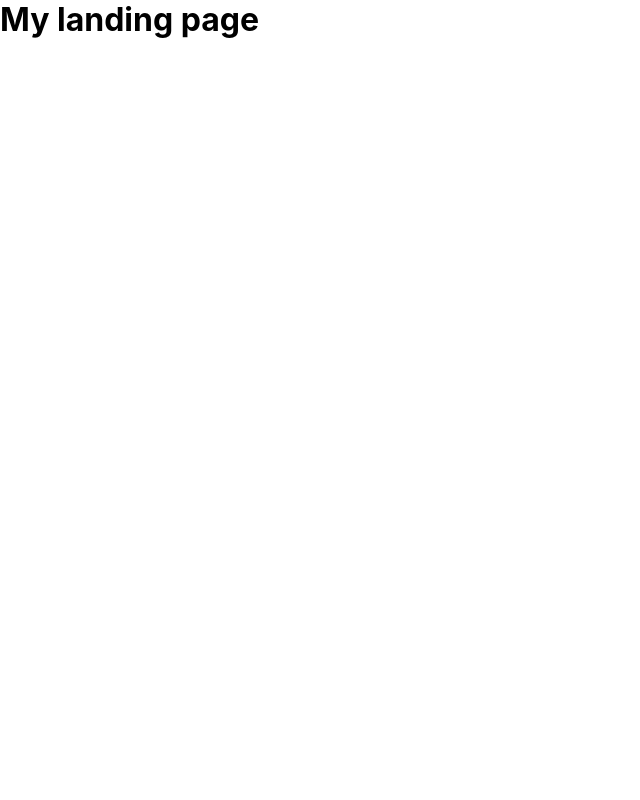
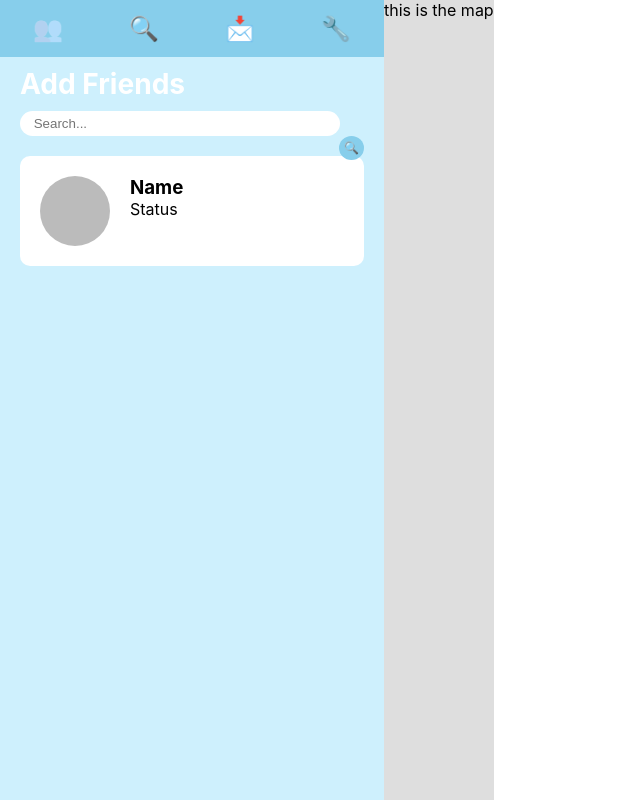
Before and after one commit to csesoc/trainee-7-23t2, a React (Create React App) app in the folder client/: page / in a window 1280 px wide. Shown: the whole page, without its empty margins (0-640 px from the left). Built offline with nearby package versions, Linux system fonts and the light colour scheme.

Commit message:
Created branch for luke

```diff
--- a/client/src/App.js
+++ b/client/src/App.js
@@ -1,4 +1,3 @@
-import logo from "./logo.svg";
 import "./App.css";
 import LandingPage from "./components/LandingPage/LandingPage";
 import MainPage from "./components/MainPage/MainPage";
@@ -9,8 +8,8 @@ function App() {
   return (
     <Router>
       <Routes>
-        <Route path="/" element={<LandingPage />}></Route>
-        <Route path="/map" element={<MainPage />}></Route>
+        <Route path="/map" element={<LandingPage />}></Route>
+        <Route path="/" element={<MainPage />}></Route>
       </Routes>
     </Router>
   );
--- a/client/src/components/MainPage/MainPage.css
+++ b/client/src/components/MainPage/MainPage.css
@@ -18,11 +18,13 @@ body {
 
 .wrapper {
     display:inline-flex;
+    width: 100%;
+    height: 100vh;
 }
 
 .sidebar {
-    width: 400px;
-    height: 619px;
+    width: 30%;
+    height: 100%;
     z-index: 1;
     top: 0;
     left: 0;
```
